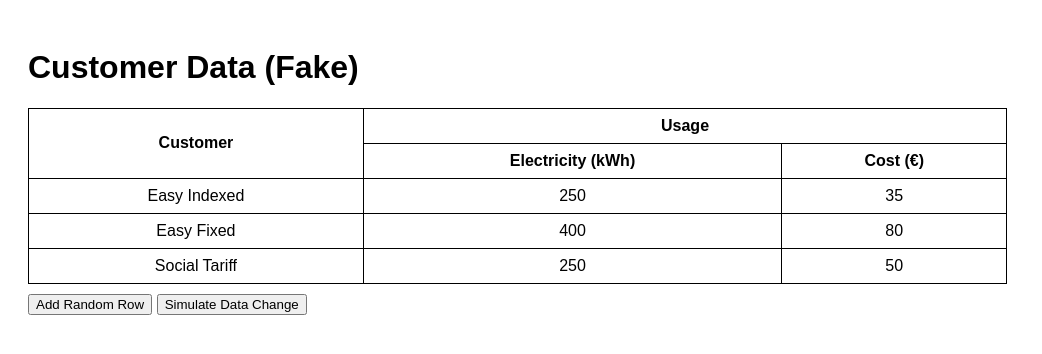
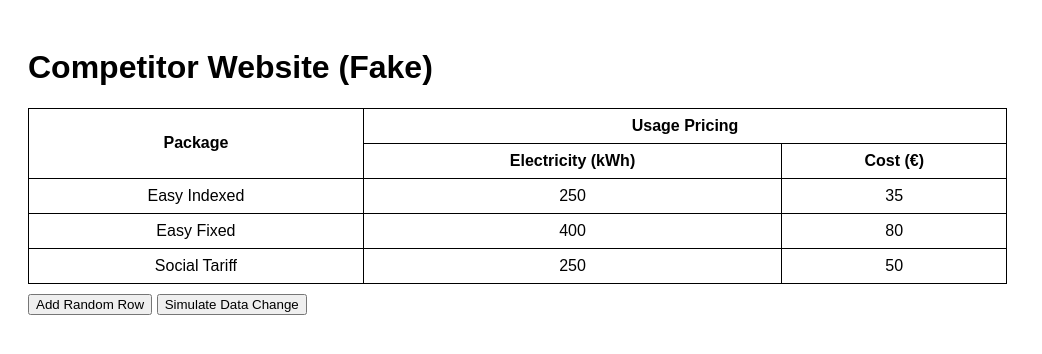
Before and after one commit to vinamra763-coder/copilot-test-site, a plain HTML site: page index.html in a window 1280 px wide. Shown: the whole page, without its empty margins (0-1042 px from the left). Drawn offline with Linux system fonts and the light colour scheme.

Commit message:
Update index.html

```diff
--- a/index.html
+++ b/index.html
@@ -12,13 +12,13 @@
 
 <body>
 
-<h1>Customer Data (Fake)</h1>
+<h1>Competitor Website (Fake)</h1>
 
 <table>
   <thead>
     <tr>
-      <th rowspan="2">Customer</th>
-      <th colspan="2">Usage</th>
+      <th rowspan="2">Package</th>
+      <th colspan="2">Usage Pricing</th>
     </tr>
     <tr>
       <th>Electricity (kWh)</th>
```
